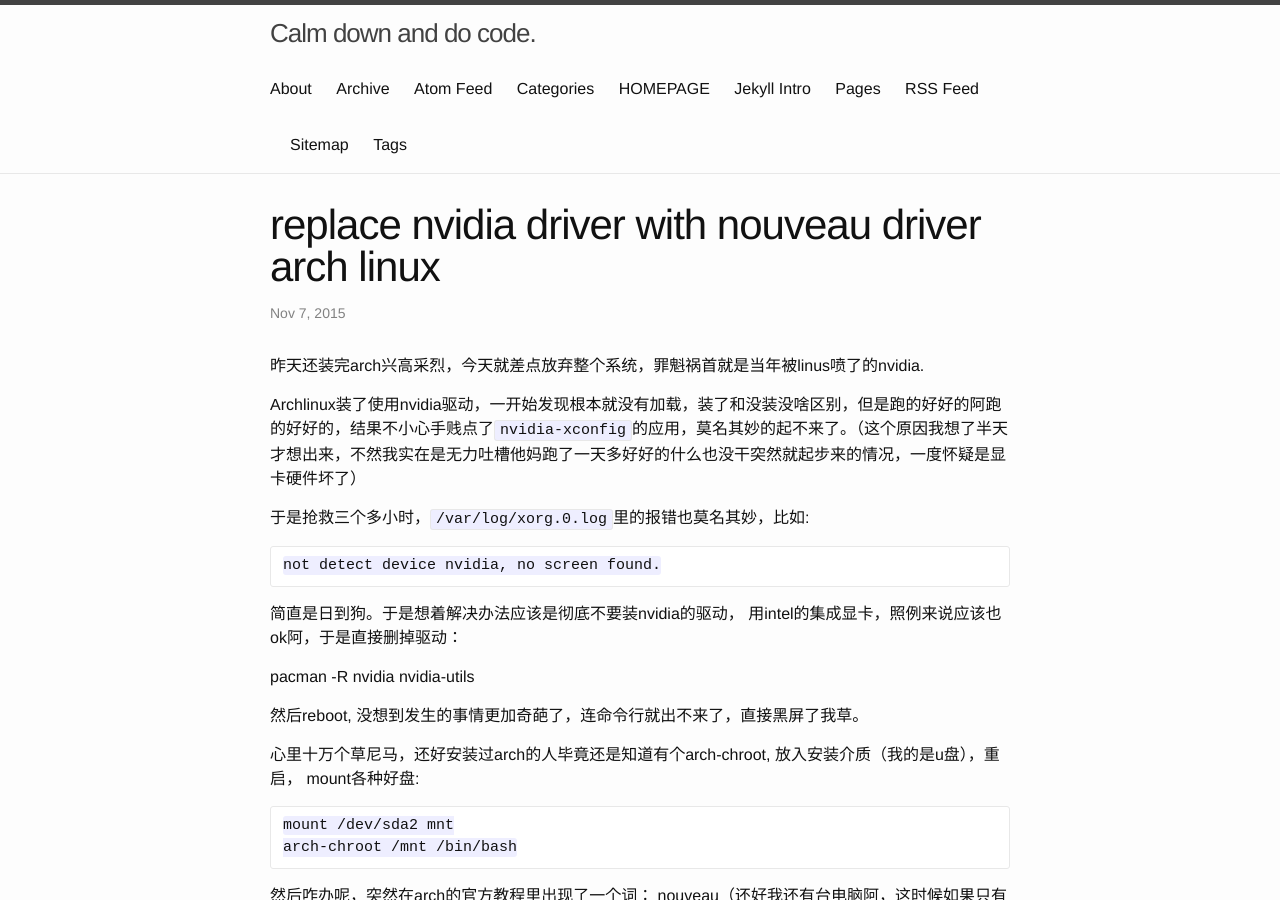
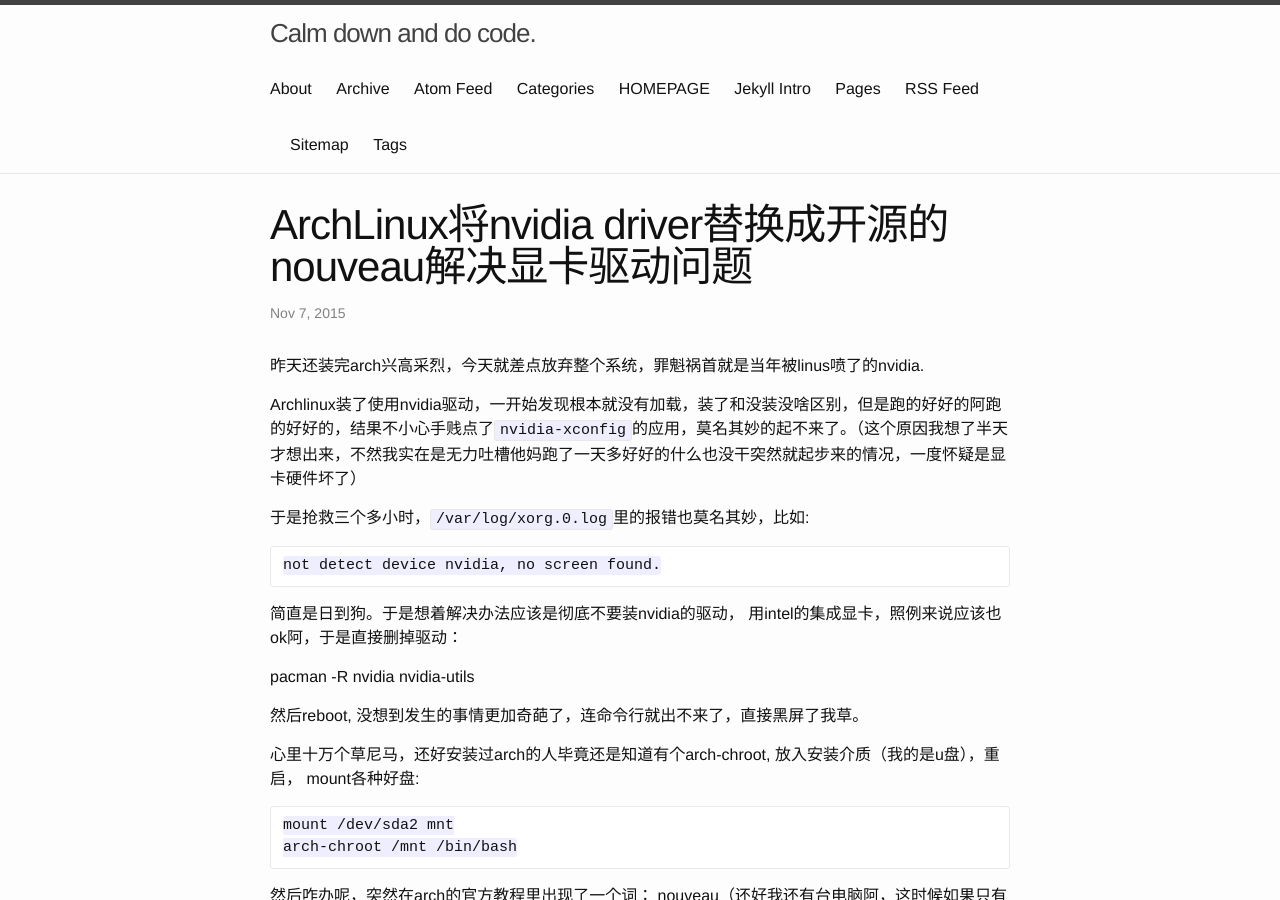
Before and after one commit to gccpacman/gccpacman.github.io, a Jekyll site: the page built from _posts/2015-11-07-replace-nvidia-driver-with-nouveau-driver-arch-linux.md, in a window 1280 px wide and 900 px high. Built offline with Jekyll 4.4.1, drawn with Linux system fonts in a browser that asks for light colours.

Commit message:
Update 2015-11-07-replace-nvidia-driver-with-nouveau-driver-arch-linux.md

```diff
--- a/_posts/2015-11-07-replace-nvidia-driver-with-nouveau-driver-arch-linux.md
+++ b/_posts/2015-11-07-replace-nvidia-driver-with-nouveau-driver-arch-linux.md
@@ -1,6 +1,6 @@
 ---
 layout: post
-title: "replace nvidia driver with nouveau driver arch linux"
+title: "ArchLinux将nvidia driver替换成开源的nouveau解决显卡驱动问题"
 description: ""
 category:
 tags: [driver, archlinux,]
```
